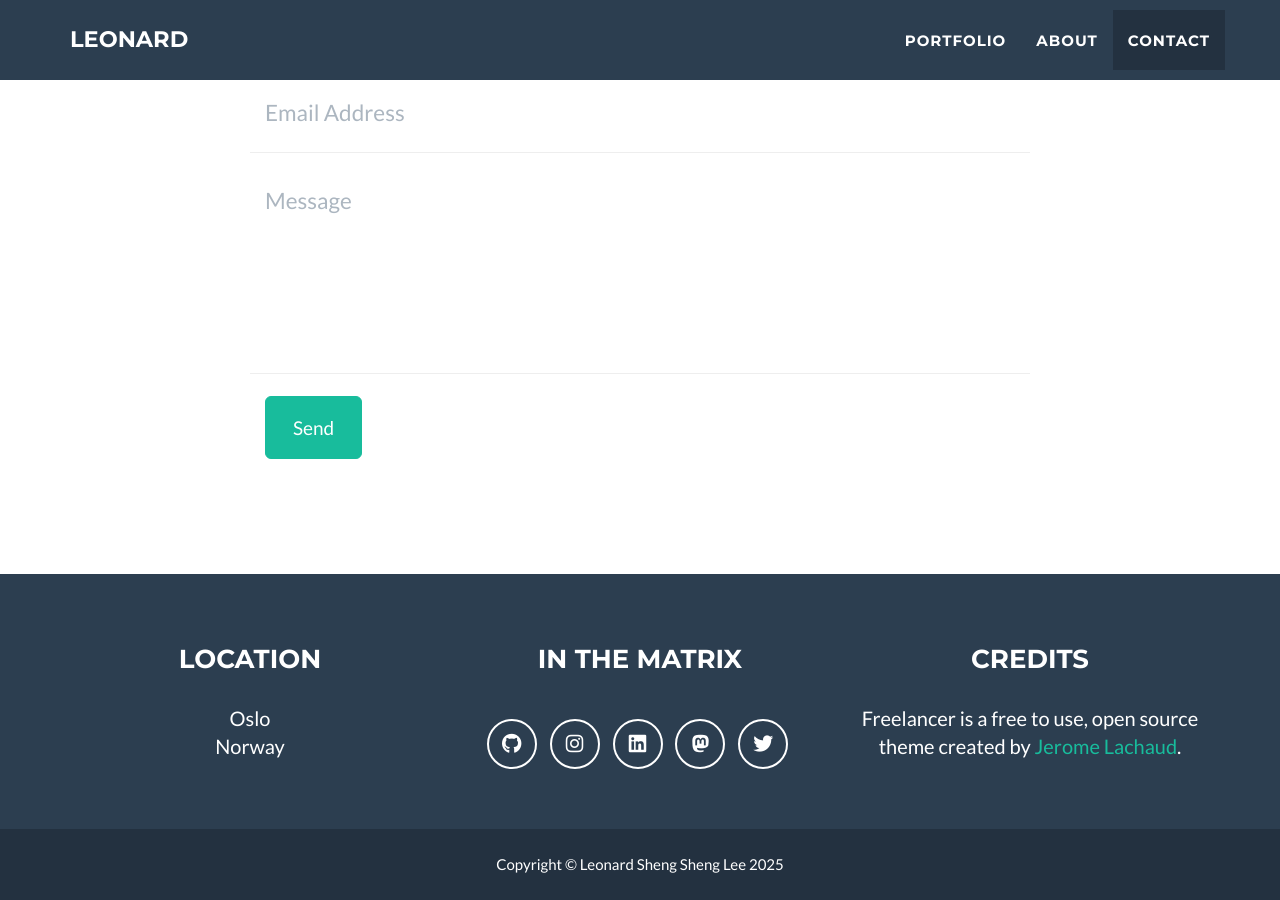
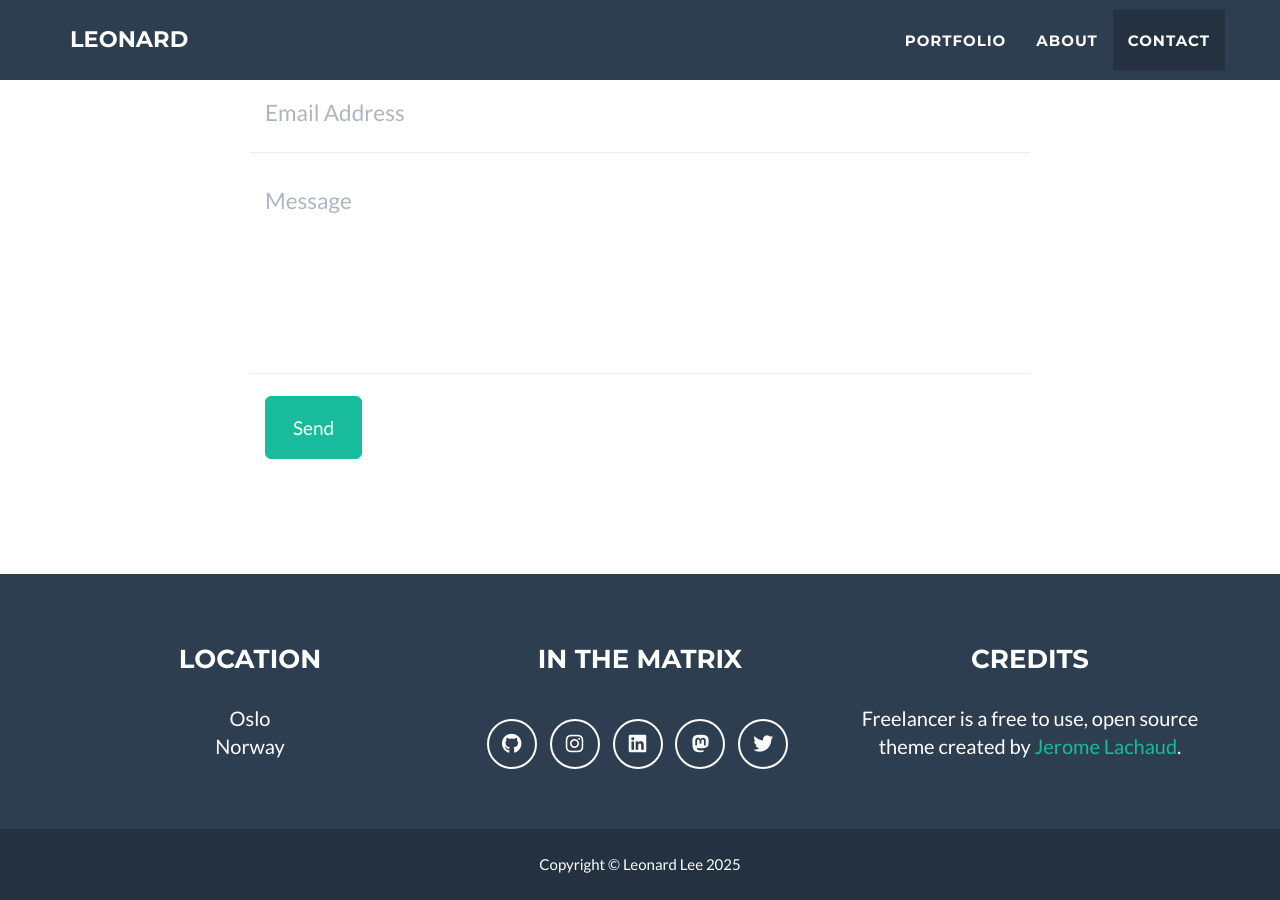
Before and after one commit to sheeeng/leonardlee-net, a Jekyll site: the page built from _posts/2014-07-18-project-1.markdown, in a window 1280 px wide and 900 px high, scrolled down 2492 px. Built offline with Jekyll 4.4.1, drawn with Linux system fonts in a browser that asks for light colours; our own code applies the rules of GitHub Pages for plain Markdown files.

Commit message:
chore(jekyll): edit configuration
Signed-off-by: Leonard Sheng Sheng Lee <305414+sheeeng@users.noreply.github.com>

```diff
--- a/_config.yml
+++ b/_config.yml
@@ -66,7 +66,7 @@
 
 # Footer settings
 footer:
-  copyright: Leonard Sheng Sheng Lee
+  copyright: Leonard Lee
   location: Location
   social: In The Matrix
   credits: Credits
```
